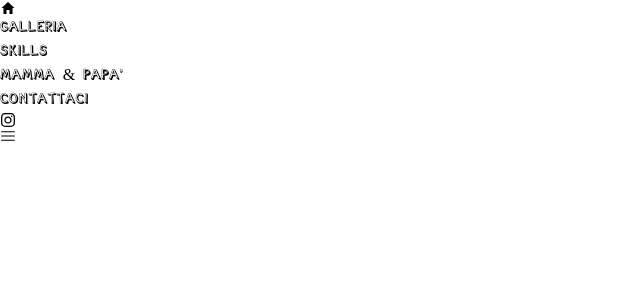
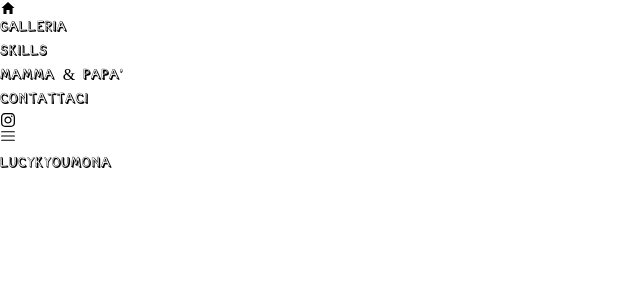
Before and after one commit to Gioma10/My_trio_cats, a React (Vite) app: page /galleria in a window 1280 px wide. Shown: the top 300 px of the page, without its empty margins (0-640 px from the left). Built offline with nearby package versions, Linux system fonts and the light colour scheme.

Commit message:
filter gallery

```diff
--- /dev/null
+++ b/src/components/FilterGallery.jsx
@@ -0,0 +1,35 @@
+import { useState } from "react";
+
+export default function FilterGallery(){
+    const [pressBtn, setPressBtn]=useState({
+        lucy: false,
+        kyou: false,
+        mona: false,
+    })
+
+    function handlePressBtn(identifer){
+        setPressBtn(prevBtn => {
+            return {
+                ...prevBtn,
+                [identifer]: !prevBtn[identifer],
+            }
+        })
+
+    }
+    console.log(pressBtn);
+
+
+    let classBtn = " bg-white px-4 py-2 rounded-lg border-black border-2";
+    let classBtnL = " bg-[#808080] text-[#575757] px-4 py-2 rounded-lg border-black border-2";
+    let classBtnK = " bg-[#F2B13B] text-[#A87F34] px-4 py-2 rounded-lg border-black border-2";
+    let classBtnM = " bg-[#987654] text-[#694F36] px-4 py-2 rounded-lg border-black border-2";
+
+
+    return (
+        <div className="pt-20 flex justify-center items-center gap-10">
+            <button onClick={()=>handlePressBtn('lucy')} className={pressBtn.lucy ?  classBtnL : classBtn}>Lucy</button>
+            <button onClick={()=>handlePressBtn('kyou')} className={pressBtn.kyou ? classBtnK : classBtn}>Kyou</button>
+            <button onClick={()=>handlePressBtn('mona')} className={pressBtn.mona ? classBtnM : classBtn}>Mona</button>
+        </div>
+    )
+}
--- a/src/index.css
+++ b/src/index.css
@@ -43,8 +43,11 @@ body{
   font-size: 10px;
 }
 
-/* navbar */
+/* Navbar */
 
 .link:active{
   border-bottom: 1px solid black;
 }
+
+
+/* Gallery */
--- a/src/pages/Gallery.jsx
+++ b/src/pages/Gallery.jsx
@@ -1,9 +1,11 @@
+import FilterGallery from "../components/FilterGallery";
 import Navbar from "../components/Navbar";
 
 export default function Gallery(){
     return(
         <>
             <Navbar path='galleria'/>
+            <FilterGallery />
         </>
     )
 }
```
